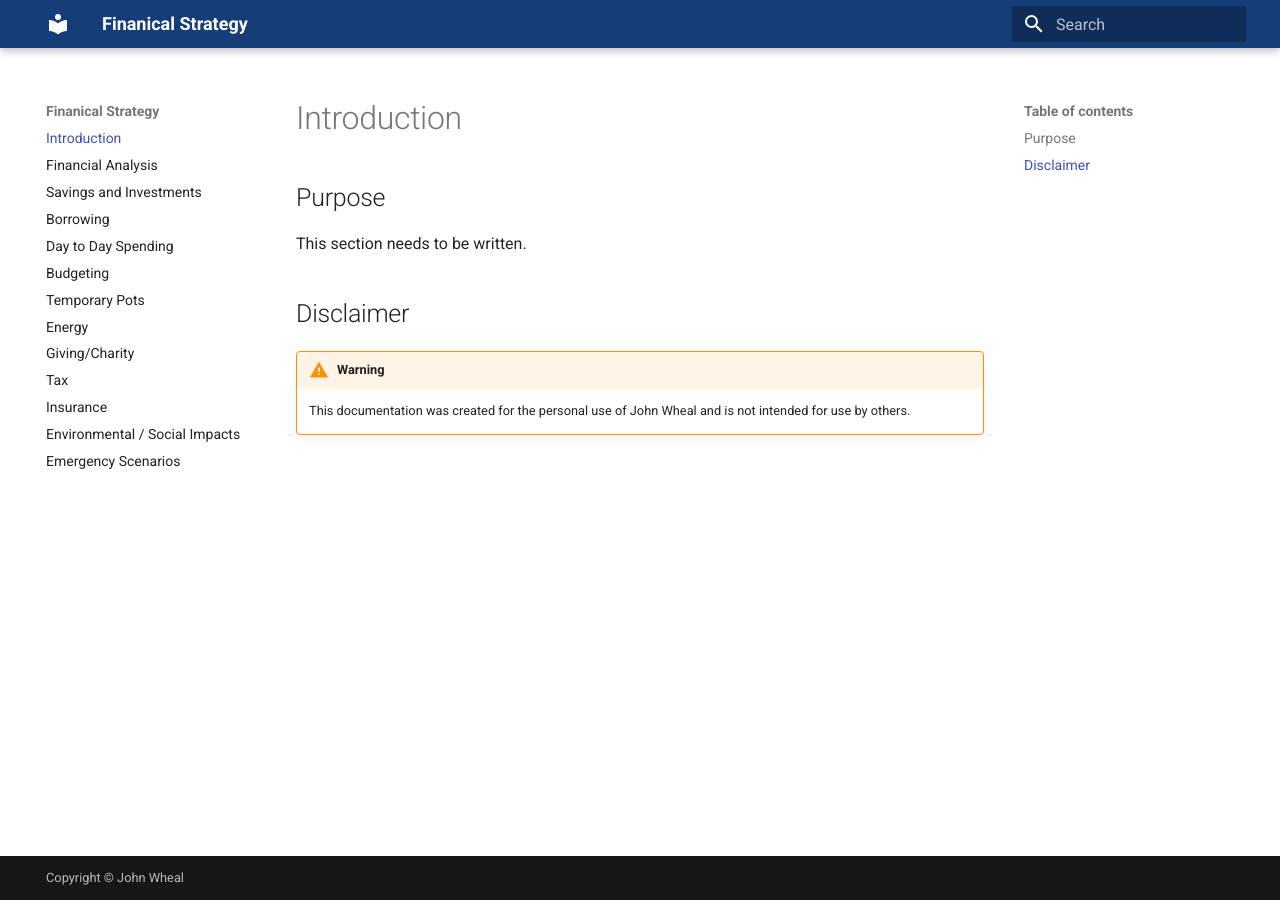
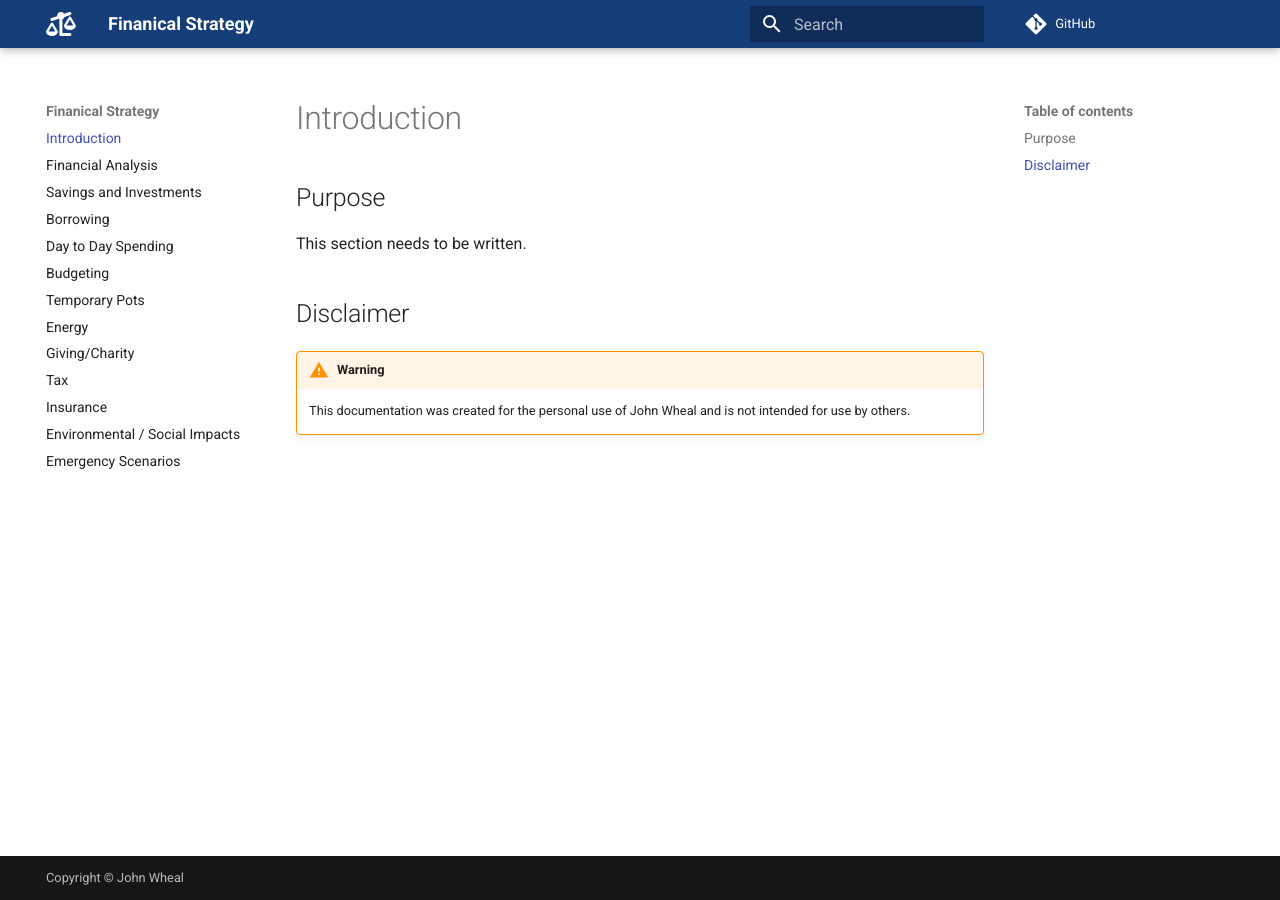
Before and after one commit to johnwheal/financial-strategy, an MkDocs documentation site: the page built from docs/index.md, in a window 1280 px wide. Built offline with MkDocs 1.6.1 and Material for MkDocs 9.7.7, drawn with Linux system fonts in a browser that asks for light colours; comment, search, counter and statistics services are not loaded.

Commit message:
Added logo

```diff
--- a/mkdocs.yml
+++ b/mkdocs.yml
@@ -3,6 +3,8 @@ extra_css:
   - stylesheets/extra.css
 theme:
    name: material
+   icon:
+     logo: fontawesome/solid/scale-unbalanced
 extra:
   generator: false
 copyright: Copyright &copy; John Wheal
@@ -24,3 +26,4 @@ nav:
   - 'insurance.md'
   - 'environmental.md'
   - 'emergency.md'
+repo_url: https://github.com/johnwheal/financial-strategy
```
